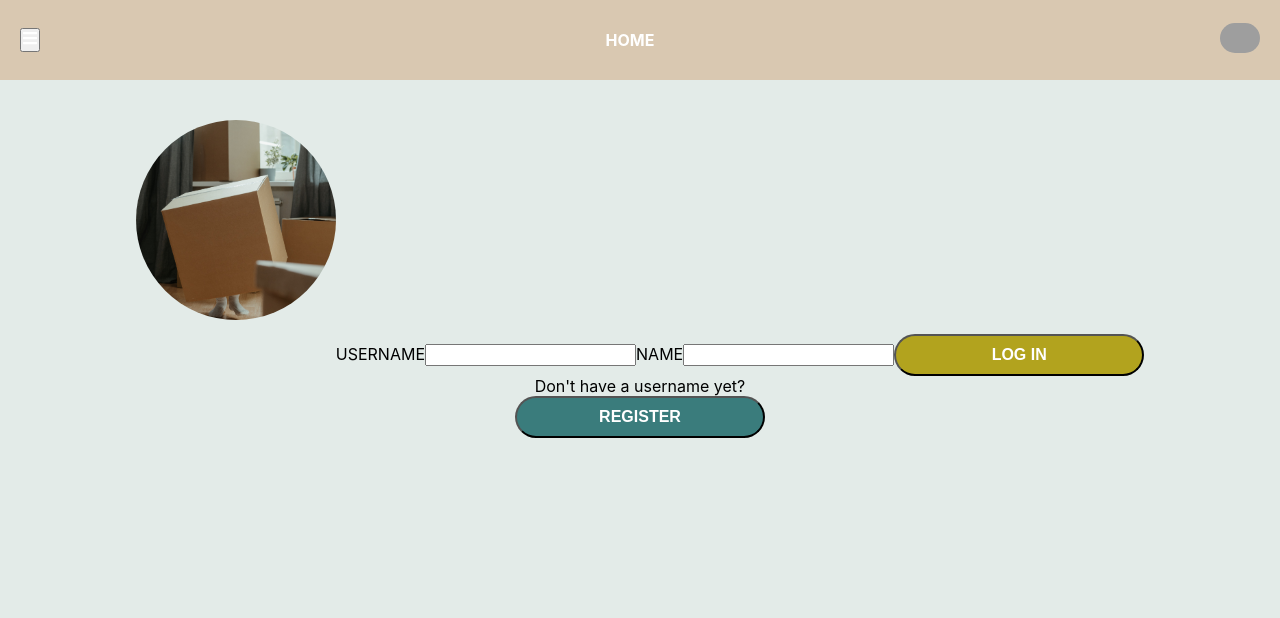
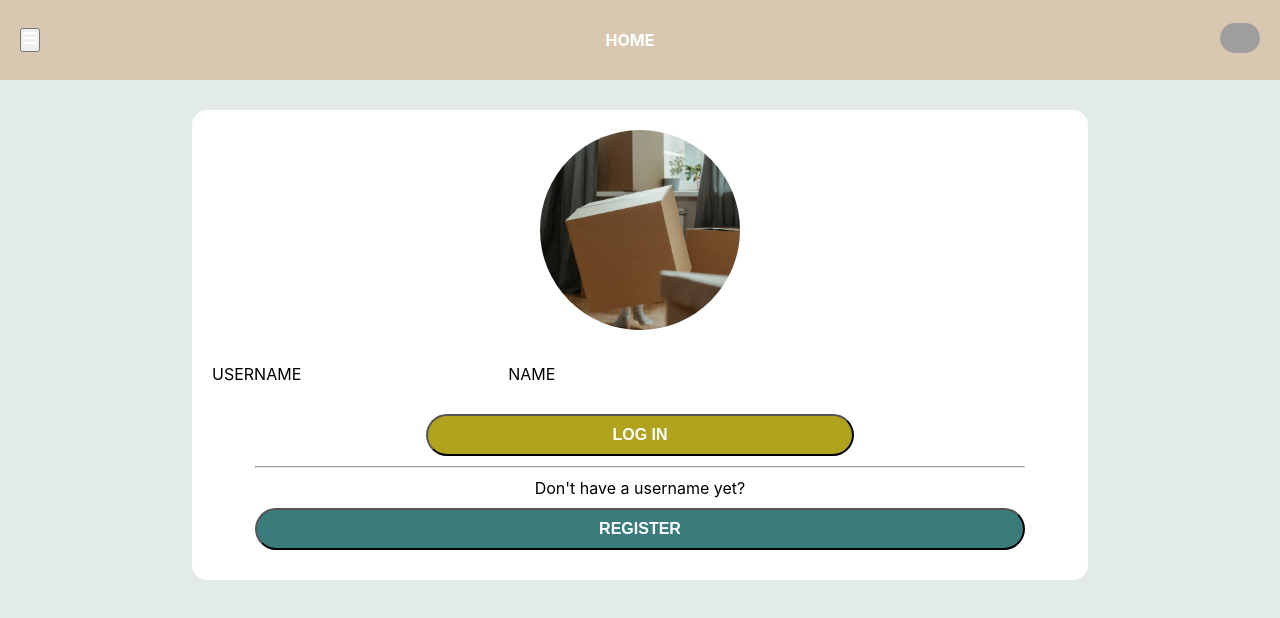
Before and after one commit to CelinaPlatt/nc-games, a React (Create React App) app: page /login in a window 1280 px wide. Shown: the top 618 px of the page. Built offline with nearby package versions, Linux system fonts and the light colour scheme; no server answers; grey boxes are pictures that could not be loaded; the HTML template or start-up script is replaced by a standard one.

Commit message:
Add functionality to Login component

```diff
--- a/src/App.js
+++ b/src/App.js
@@ -10,6 +10,7 @@ import HeaderCategory from './components/HeaderCategory.jsx';
 import HeaderUserReviews from './components/HeaderUserReviews';
 import HeaderFullPageReview from './components/HeaderFullPageReview';
 import Login from './components/Login';
+import Register from './components/Register';
 
 function App() {
   const [user] = useState({
@@ -40,7 +41,7 @@ function App() {
           </Route>
 
           <Route exact path="/register">
-            <Login />
+            <Register/>
             {/* Login  registerInputs ={inputs}*/}
           </Route>
 
--- a/src/components/Login.jsx
+++ b/src/components/Login.jsx
@@ -3,6 +3,10 @@ import { useState } from 'react';
 import { Link } from 'react-router-dom';
 import { UsersContext } from '../contexts/Users';
 import '../styles/Login.css';
+import { Redirect } from 'react-router';
+
+import Box from '@mui/material/Box';
+import Alert from '@mui/material/Alert';
 
 const Login = () => {
   const [usernameInput, setUsernameInput] = useState('');
@@ -32,24 +36,37 @@ const Login = () => {
     if (usernameErr) {
       setUsernameErr('');
     }
+    if (nameErr) {
+      setNameErr('');
+    }
   };
 
   const handleSubmit = (e) => {
     e.preventDefault();
+
     if (user.name === nameInput) {
       setLoggedInUser(user);
     } else {
       setNameErr('Oops! wrong username or name');
+      setUser('');
     }
-
     setUsernameInput('');
     setNameInput('');
+
   };
 
+  console.log(loggedInUser, 'loggedinuser');
+  console.log(user, '<<<user');
   console.log(usernameInput, '<<username');
   console.log(nameInput, '<<name');
 
+
+  // if (loggedInUser) {
+  //   return <Redirect to="/profile" user={user} />;
+  // }
+
   return (
+    <div className="loginCard">
       <form className="loginForm" onSubmit={handleSubmit}>
         <img
           className="loginImg"
@@ -59,6 +76,7 @@ const Login = () => {
             e.target.src = '/images/pexels-jan-kopřiva-5800065.jpg';
           }}
         />
+        <section className="inputsBlock">
           <label htmlFor="username">USERNAME</label>
           <input
             type="text"
@@ -72,7 +90,11 @@ const Login = () => {
             onBlur={validateUserName}
             onFocus={resetErr}
           />
-      {usernameErr ? <p>{usernameErr}</p> : null}
+          {usernameErr ? (
+            <Box sx={{ width: '100%' }}>
+              <Alert severity="error">{usernameErr}</Alert>
+            </Box>
+          ) : null}
           <label htmlFor="name">NAME</label>
           <input
             type="password"
@@ -83,14 +105,25 @@ const Login = () => {
             onChange={(e) => {
               setNameInput(e.target.value);
             }}
+            onFocus={resetErr}
           />
-      {nameErr ? <p>{nameErr}</p> : null}
+          {nameErr ? (
+            <Box sx={{ width: '100%' }}>
+              <Alert severity="error">{nameErr}</Alert>
+            </Box>
+          ) : null}
+        </section>
         <button className="loginBtn">Log In</button>
+        <hr className="divisionLine" />
         <p>Don't have a username yet?</p>
+
         <Link to="/register">
-        <button className="registerBtn">Register</button>
+          <button className="registerBtn" onClick={resetErr}>
+            Register
+          </button>
         </Link>
       </form>
+    </div>
   );
 };
 
--- a/src/styles/Login.css
+++ b/src/styles/Login.css
@@ -1,30 +1,60 @@
-.loginForm {
-    margin: 0 auto;
-    text-align: center;
-  }
+.loginCard {
+  margin: 30px auto  0 auto;
+  background-color: white;
+  padding: 20px;
+  border-radius: 15px;
+  width: 70%;
+  display: flex;
+  flex-direction: column;
+  justify-content: center;
+  text-align: center;
+}
 
-  .loginImg {
+.loginForm p{
+  margin-top:10px ;
+}
+
+.inputsBlock{
+  text-align: left;
+  margin-bottom: 20px;
+}
+
+.loginImg {
   width: 200px;
   height: 200px;
   object-fit: cover;
   border-radius: 100px;
-  margin:40px auto;
+  margin:0 0 30px 0;
+}
 
+.divisionLine {
+  width: 90%;
+  /* text-align: center; */
+  margin: 0 auto;
+}
+
+
+.loginForm input {
+  border: 0;
 }
 
 .loginForm button {
-  width: 250px;
   padding: 10px 20px;
   border-radius: 25px;
   text-transform: uppercase;
   font-weight: bold;
   color: white;
+  margin:10px;
 }
 
 .loginBtn {
+  width: 50%;
   background-color: rgb(178, 163, 30);
+
 }
 
 .registerBtn {
+  width: 90%;
   background-color: rgb(58, 124, 124);
+
 }
```
Lines whose indentation alone changed are shown as unchanged.
